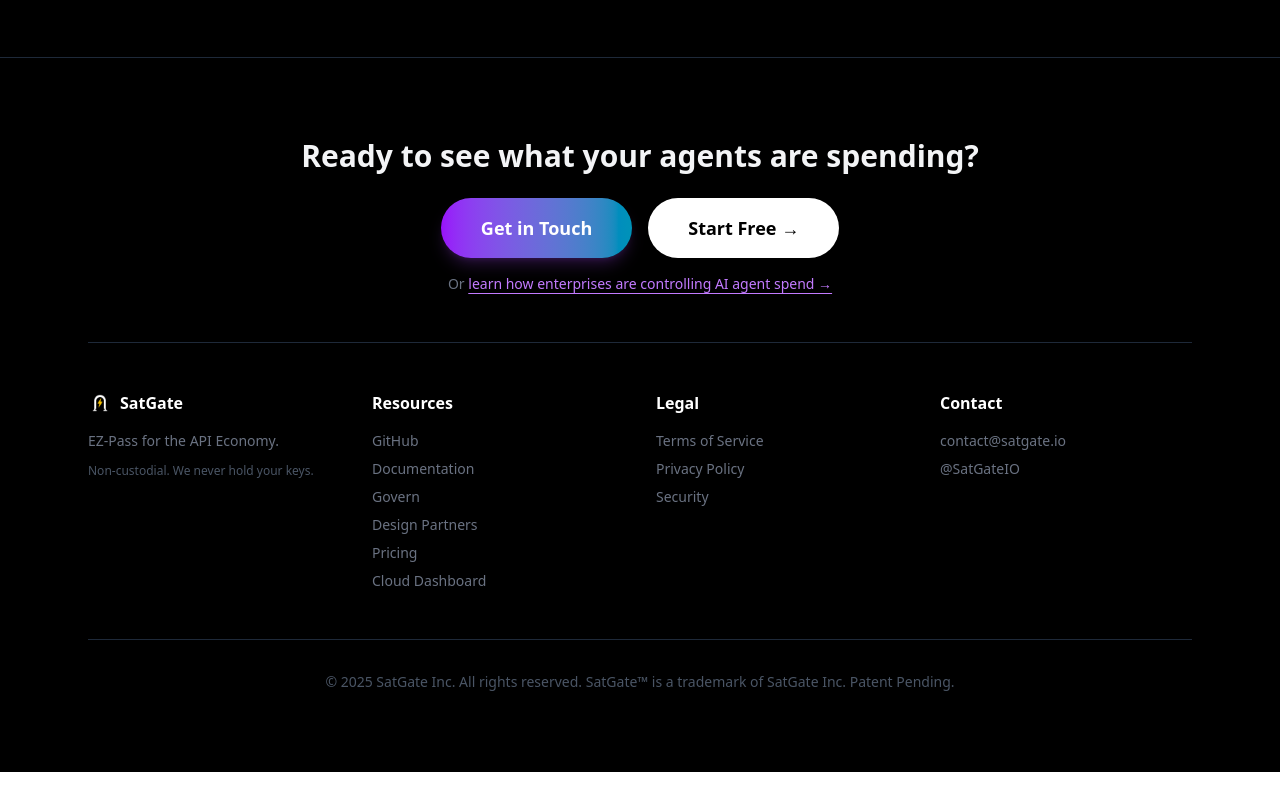
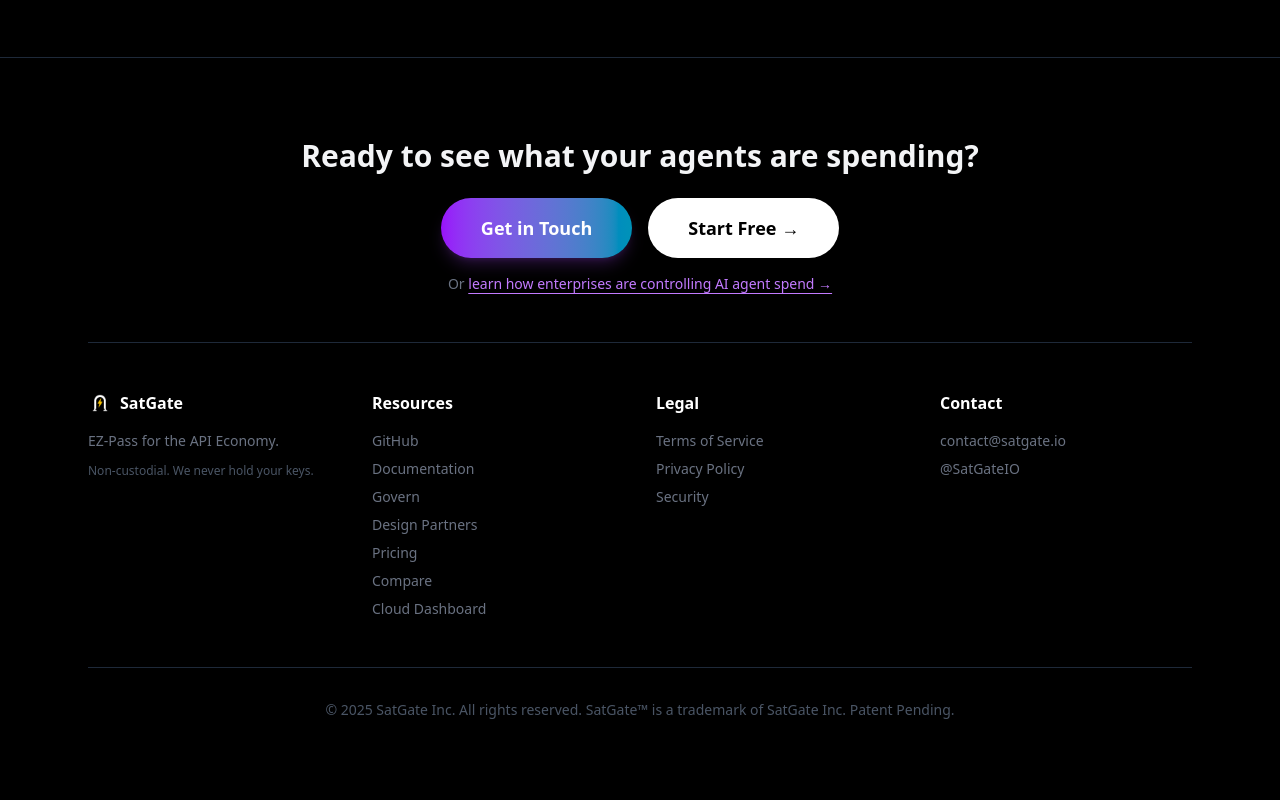
Before and after one commit to SatGate-io/satgate, a Next.js app in the folder satgate-landing/: page / in a window 1280 px wide. Shown: the part 5479-6279 px from the top of the page. Before the commit the page ends 6251 px from the top, so only its background shows below. Built offline with nearby package versions, Linux system fonts and the light colour scheme.

Commit message:
feat(landing): add Compare link to footer Resources section

```diff
--- a/satgate-landing/app/page.tsx
+++ b/satgate-landing/app/page.tsx
@@ -669,6 +669,7 @@
                 <li><Link href="/govern" className="hover:text-white transition">Govern</Link></li>
                 <li><Link href="/design-partners" className="hover:text-white transition">Design Partners</Link></li>
                 <li><Link href="/pricing" className="hover:text-white transition">Pricing</Link></li>
+                <li><Link href="/compare" className="hover:text-white transition">Compare</Link></li>
                 <li><a href="https://cloud.satgate.io" target="_blank" rel="noopener noreferrer" className="hover:text-white transition">Cloud Dashboard</a></li>
               </ul>
             </div>
```
